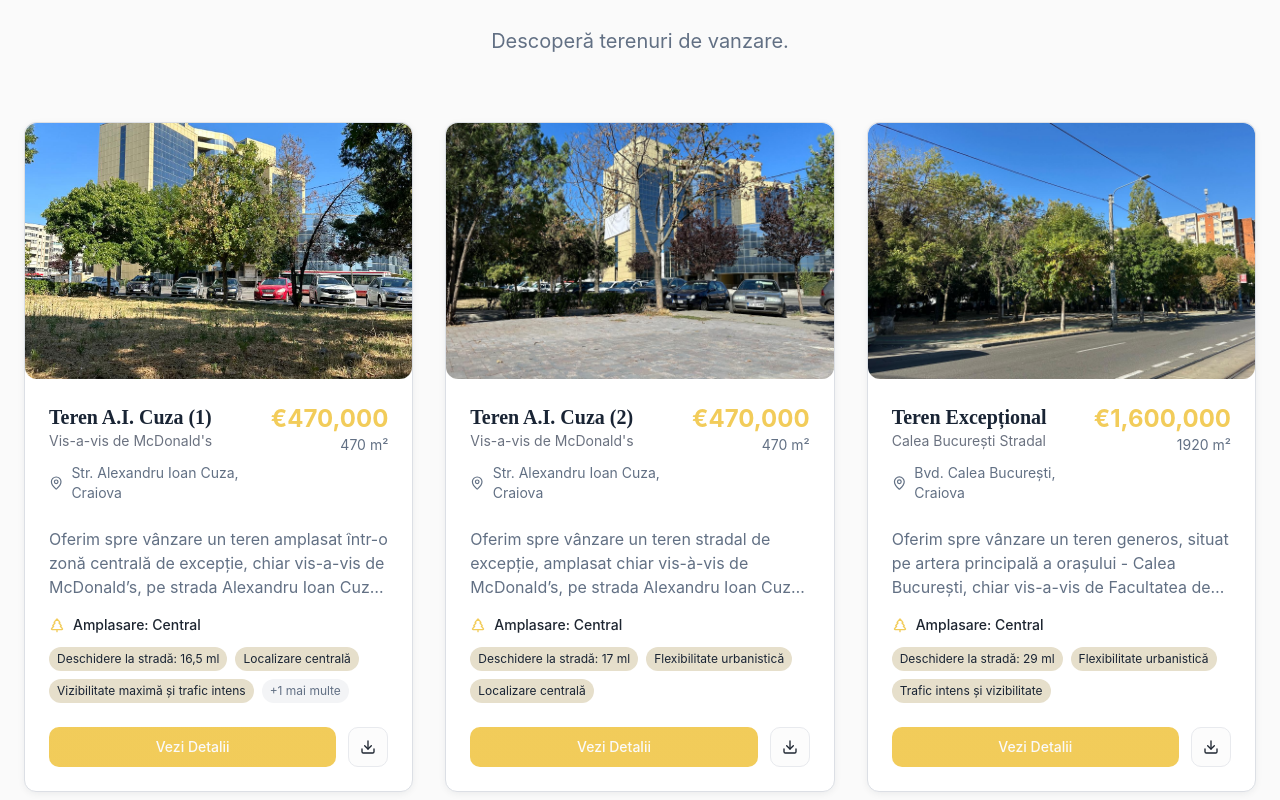
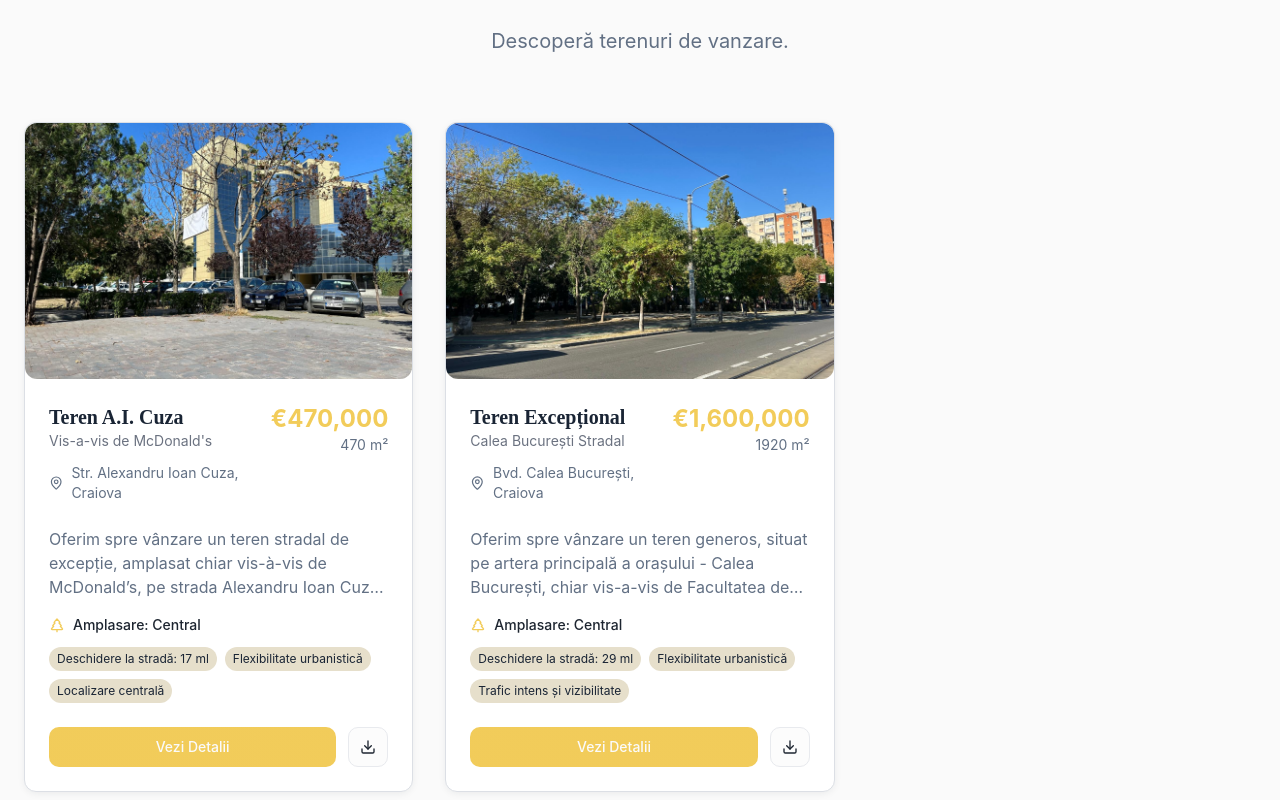
Before and after one commit to razvan286/premium-imobiliare, a React (Vite) app: page / in a window 1280 px wide. Shown: the part 800-1600 px from the top of the page. Built offline with nearby package versions, Linux system fonts and the light colour scheme.

Commit message:
remove ai cuza 1 plot

```diff
--- a/src/data/landPlots.ts
+++ b/src/data/landPlots.ts
@@ -1,4 +1,3 @@
-import landPlot1 from "@/assets/teren-ai-cuza-1/poza1.jpeg";
 import landPlot2Image1 from "@/assets/teren-ai-cuza-2/foto1.jpg";
 import landPlot2Image2 from "@/assets/teren-ai-cuza-2/foto2.jpg";
 import landPlot2Image3 from "@/assets/teren-ai-cuza-2/foto3.jpg";
@@ -7,54 +6,10 @@ import landPlot3Image2 from "@/assets/teren-calea-bucuresti/plan-color-teren.jpg
 import { LandPlot } from "@/types/landPlot";
 
 export const landPlots: LandPlot[] = [
+  // Teren AI Cuza
   {
-    id: "teren-ai-cuza-1",
-    title: "Teren A.I. Cuza (1)",
-    subtitle: "Vis-a-vis de McDonald's",
-    surface: 470,
-    price: 470000,
-    location: "Str. Alexandru Ioan Cuza, Craiova",
-    mainImage: landPlot1,
-    images: [landPlot1],
-    brochure: "/brochures/teren-ai-cuza-1/conform-extrase-CU.pdf",
-    description:
-      "Oferim spre vânzare un teren amplasat într-o zonă centrală de excepție, chiar vis-a-vis de McDonald’s, pe strada Alexandru Ioan Cuza, una dintre cele mai circulate și căutate artere din oraș.",
-    features: [
-      "Deschidere la stradă: 16,5 ml",
-      "Localizare centrală",
-      "Vizibilitate maximă și trafic intens",
-      "Zonă consacrată pentru dezvoltări cu funcțiuni mixte",
-    ],
-    technicalCharacteristics: [
-      "Suprafață teren: 470 mp",
-      "Deschidere la stradă: 16,5 ml",
-    ],
-    urbanStatuses: [
-      "Certificat de urbanism: construire S + P + 5 etaje",
-      "Regim maxim de inaltime P=10",
-    ],
-    functions: [
-      "Spațiu comercial la parter",
-      "Locuințe colective la etajele 1–5",
-    ],
-    advantages: [
-      "Localizare centrală, în imediata apropiere a unui reper comercial major",
-      "Vizibilitate maximă și trafic intens – pietonal și auto",
-      "Zonă consacrată pentru dezvoltări cu funcțiuni mixte (comercial + rezidențial)",
-      "Posibilitate de realizare a unui proiect reprezentativ, cu randament ridicat",
-      "Posibilitate de extindere: teren vecin disponibil spre vânzare (470 mp), ceea ce permite o dezvoltare mai amplă, pe aproape 950 mp",
-    ],
-    oportunities: [
-      "Spațiu comercial modern la parter + apartamente premium la etaje",
-      "Un teren de excepție, cu amplasament strategic, ideal pentru dezvoltatori și investitori ce vizează proiecte de referință în centrul orașului.",
-    ],
-    zoning: "Central",
-    access: "Drum asfaltat - 8m lățime",
-  },
-  // Teren AI Cuza (2)
-  {
-    id: "teren-ai-cuza-2",
-    title: "Teren A.I. Cuza (2)",
+    id: "teren-ai-cuza",
+    title: "Teren A.I. Cuza",
     subtitle: "Vis-a-vis de McDonald's",
     surface: 470,
     price: 470000,
```
Also changed, not shown: src/assets/teren-ai-cuza-1/poza1.jpeg (deleted), 1 other file (tests, documents, lock files or other folders).
